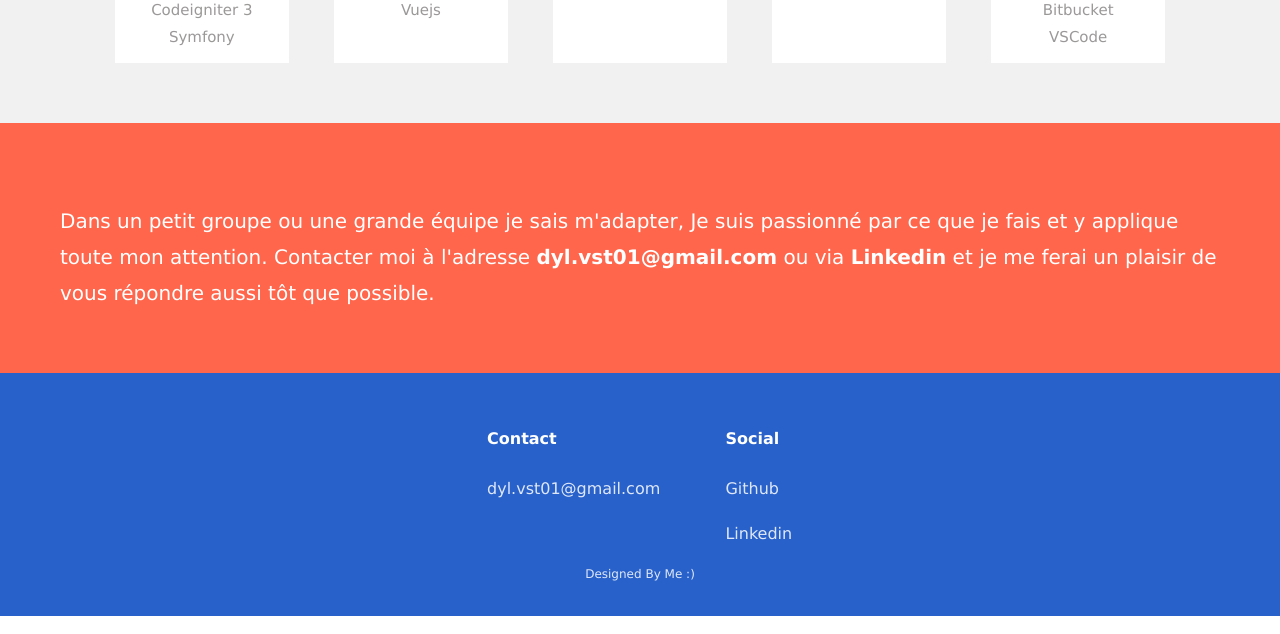
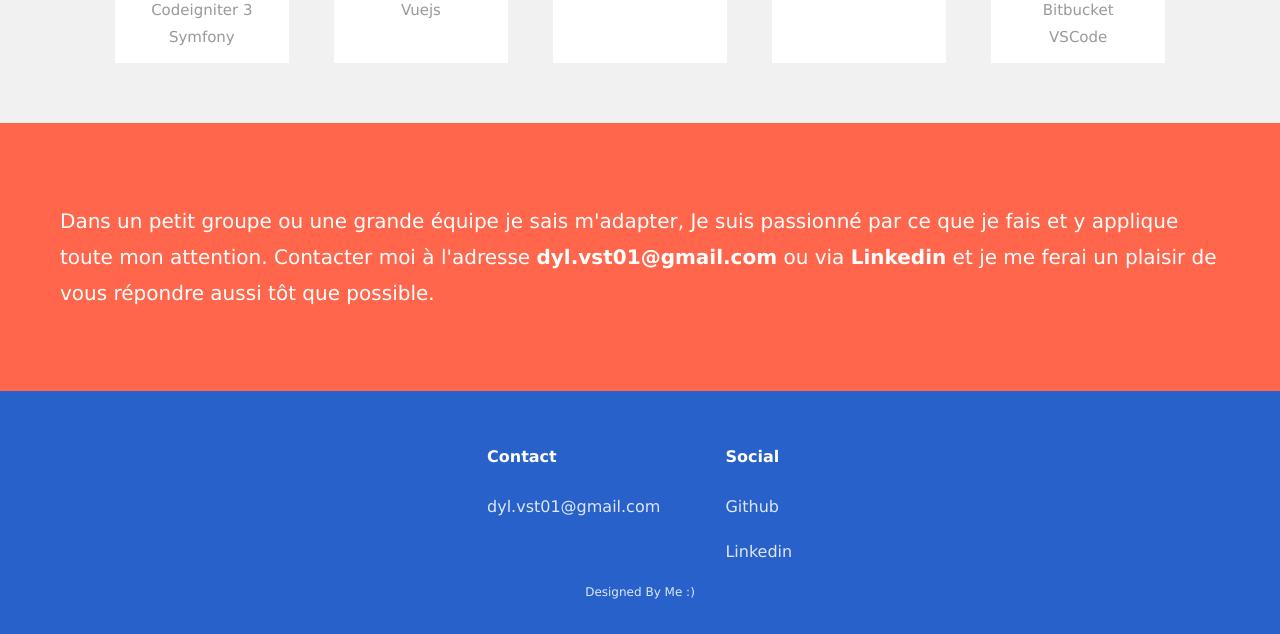
Before and after one commit to dyl25/dyl25.github.io, a plain HTML site: page index.html in a window 1280 px wide. Shown: the part 929-1563 px from the top of the page. Drawn offline with Linux system fonts and the light colour scheme.

Commit message:
change height in min-height for #contact

```diff
--- a/style.css
+++ b/style.css
@@ -153,7 +153,7 @@ blockquote::after {
 /* Contact */
 #contact {
     background-color: #FF664C;
-    height: 250px;
+    min-height: 250px;
 }
 
 #contact p {
```
